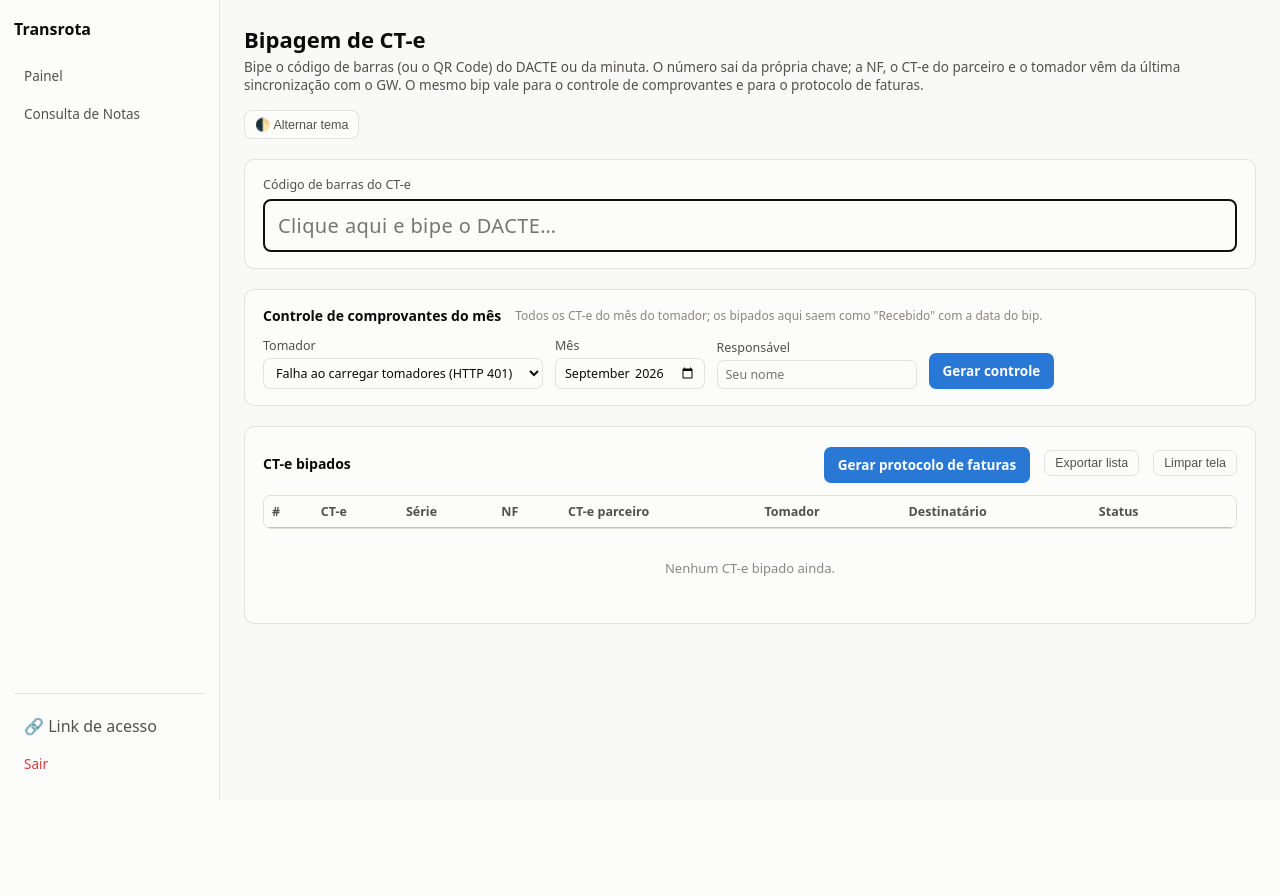
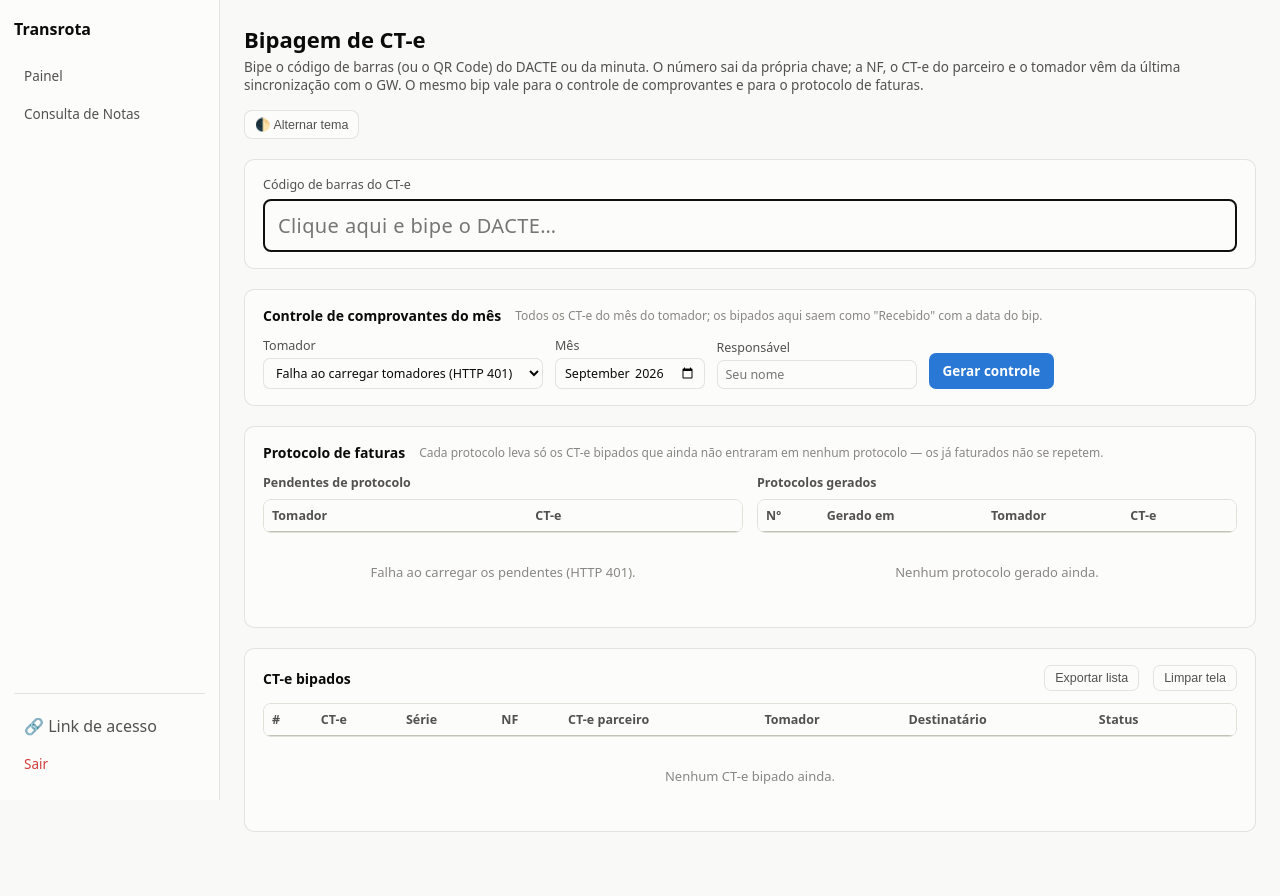
Before and after one commit to ErlanFerreira/Acompanhamento-de-entregas, a FastAPI app: template templates/bipagem.html in a window 1280 px wide. Before the commit the page ends 800 px from the top, so only its background shows below. Run offline with FastAPI, Linux system fonts and the light colour scheme; the template is opened without the code that fills it, so the values that code supplies are empty.

Commit message:
Dar baixa nos CT-e ao gerar o protocolo de faturas.
Cada protocolo gerado fica gravado (numero, data, tomador e o arquivo) e
marca os bips que entraram nele; o proximo protocolo do mesmo tomador so
leva os bipados que ainda nao foram faturados. Na tela: pendentes de
protocolo por tomador, historico com "Baixar" e "Desfazer" (devolve os CT-e
aos pendentes). Bip ja faturado nao pode ser desfeito sem desfazer o
protocolo antes.

Co-Authored-By: Claude Opus 5.5 <noreply@anthropic.com>

```diff
--- a/app/main.py
+++ b/app/main.py
@@ -20,7 +20,7 @@ from sqlalchemy.orm import Session
 
 from . import chave_cte, config, relatorios_bipagem
 from .db import get_db
-from .models import Bipagem, Carga, ConsultaItem, ConsultaJob, Meta
+from .models import Bipagem, Carga, ConsultaItem, ConsultaJob, Meta, ProtocoloFatura
 from .security import (
     COOKIE_MAX_AGE,
     COOKIE_NAME,
@@ -275,13 +275,25 @@ def api_bipagem_registrar(payload: dict, db: Session = Depends(get_db)):
         db.add(bip)
         db.commit()
     resultado["bipado_em"] = bip.bipado_em.isoformat() + "Z"
+    resultado["protocolo_id"] = bip.protocolo_id
     return resultado
 
 
 @app.delete("/api/bipagem", dependencies=[Depends(require_acesso_completo_api)])
 def api_bipagem_remover(chave: str, db: Session = Depends(get_db)):
     """Desfaz um bip (ex: bipado por engano) -- no controle de comprovantes
-    o CT-e volta a ficar sem data de envio."""
+    o CT-e volta a ficar sem data de envio. Não desfaz bip que já entrou num
+    protocolo de faturas (desfaça o protocolo antes)."""
+    faturado = (
+        db.query(Bipagem.protocolo_id)
+        .filter(Bipagem.chave == chave, Bipagem.protocolo_id.isnot(None))
+        .first()
+    )
+    if faturado:
+        return JSONResponse(
+            {"erro": f"Esse CT-e já está no protocolo de faturas nº {faturado[0]} -- desfaça o protocolo antes."},
+            status_code=409,
+        )
     db.query(Bipagem).filter(Bipagem.chave == chave).delete()
     db.commit()
     return {"ok": True}
@@ -320,13 +332,60 @@ def api_bipagem_controle(tomador: str, mes: str, responsavel: str = "", db: Sess
     return _xlsx_response(conteudo, f"controle_comprovantes_{sufixo}_{mes}.xlsx")
 
 
-@app.post("/api/bipagem/protocolo", dependencies=[Depends(require_acesso_completo_api)])
-def api_bipagem_protocolo(payload: dict, db: Session = Depends(get_db)):
-    """Protocolo de envio de faturas (modelo "ENVIO DE COMPROVANTE -
-    PETROCARGAS") dos CT-e bipados -- uma aba por filial + tomador."""
-    chaves = [str(x) for x in (payload.get("leituras") or [])][:2000]
-    conteudo = relatorios_bipagem.gerar_protocolo_faturas(db, chaves)
-    return _xlsx_response(conteudo, f"protocolo_faturas_{datetime.date.today().isoformat()}.xlsx")
+def _protocolo_to_dict(p: ProtocoloFatura) -> dict:
+    return {
+        "id": p.id,
+        # "Z": gravado em UTC -- sem isso o navegador mostra 3h adiantado.
+        "criado_em": p.criado_em.isoformat() + "Z" if p.criado_em else None,
+        "tomador_id": p.tomador_id,
+        "tomador_nome": p.tomador_nome,
+        "quantidade": p.quantidade,
+    }
+
+
+@app.get("/api/bipagem/faturas/pendentes", dependencies=[Depends(require_acesso_completo_api)])
+def api_faturas_pendentes(db: Session = Depends(get_db)):
+    """CT-e bipados que ainda não entraram em nenhum protocolo de faturas."""
+    return {"pendentes": relatorios_bipagem.faturas_pendentes(db)}
+
+
+@app.post("/api/bipagem/faturas/protocolos", dependencies=[Depends(require_acesso_completo_api)])
+def api_faturas_gerar_protocolo(payload: dict, db: Session = Depends(get_db)):
+    """Gera o protocolo de envio de faturas (modelo "ENVIO DE COMPROVANTE -
+    PETROCARGAS") com os CT-e pendentes do tomador e dá baixa neles -- o
+    próximo protocolo não leva de novo os mesmos comprovantes. O arquivo
+    fica guardado; baixe por `/api/bipagem/faturas/protocolos/{id}/arquivo`."""
+    tomador = str(payload.get("tomador") or "")
+    protocolo = relatorios_bipagem.criar_protocolo_faturas(db, tomador)
+    if not protocolo:
+        return JSONResponse({"erro": "Nenhum CT-e pendente de protocolo para esse tomador."}, status_code=404)
+    chaves = [b.chave for b in db.query(Bipagem).filter(Bipagem.protocolo_id == protocolo.id)]
+    return {**_protocolo_to_dict(protocolo), "chaves": chaves}
+
+
+@app.get("/api/bipagem/faturas/protocolos", dependencies=[Depends(require_acesso_completo_api)])
+def api_faturas_protocolos(db: Session = Depends(get_db)):
+    protocolos = db.query(ProtocoloFatura).order_by(ProtocoloFatura.criado_em.desc()).limit(50).all()
+    return {"protocolos": [_protocolo_to_dict(p) for p in protocolos]}
+
+
+@app.get("/api/bipagem/faturas/protocolos/{protocolo_id}/arquivo", dependencies=[Depends(require_acesso_completo_api)])
+def api_faturas_protocolo_arquivo(protocolo_id: int, db: Session = Depends(get_db)):
+    p = db.query(ProtocoloFatura).filter(ProtocoloFatura.id == protocolo_id).first()
+    if not p or not p.arquivo:
+        return JSONResponse({"erro": "Protocolo não encontrado."}, status_code=404)
+    nome = "".join(c for c in (p.tomador_nome or "") if c.isalnum() or c == " ").strip().replace(" ", "_")[:40]
+    data = relatorios_bipagem.data_br(p.criado_em).isoformat()
+    return _xlsx_response(p.arquivo, f"protocolo_faturas_{p.id}_{nome}_{data}.xlsx")
+
+
+@app.delete("/api/bipagem/faturas/protocolos/{protocolo_id}", dependencies=[Depends(require_acesso_completo_api)])
+def api_faturas_desfazer_protocolo(protocolo_id: int, db: Session = Depends(get_db)):
+    """Desfaz um protocolo gerado por engano -- os CT-e dele voltam a ficar
+    pendentes de protocolo."""
+    if not relatorios_bipagem.desfazer_protocolo(db, protocolo_id):
+        return JSONResponse({"erro": "Protocolo não encontrado."}, status_code=404)
+    return {"ok": True}
 
 
 _COLUNAS_BIPAGEM = [
--- a/app/seed.py
+++ b/app/seed.py
@@ -12,6 +12,9 @@ _COLUNAS_ADICIONADAS = {
         "endereco_consignatario": "VARCHAR(255)",
         "serie": "VARCHAR(10)",
         "filial": "VARCHAR(60)",
+    },
+    "bipagens": {
+        "protocolo_id": "INTEGER",
     },
 }
 
--- a/static/app.css
+++ b/static/app.css
@@ -298,3 +298,10 @@ tr.bip-row-warn td { background: color-mix(in srgb, var(--status-warning) 8%, tr
 .bip-form select { min-width: 280px; }
 [hidden] { display: none !important; }
 .bip-tag { display: inline-block; font-size: 10.5px; font-weight: 600; padding: 1px 6px; border-radius: 999px; background: color-mix(in srgb, var(--accent) 16%, transparent); color: var(--accent); vertical-align: 1px; }
+.bip-subtitulo { font-size: 12.5px; font-weight: 600; color: var(--text-secondary); margin: 0 0 8px; }
+.bip-faturas { margin-bottom: 0; }
+.bip-faturas .table-scroll { max-height: 280px; }
+.bip-acoes { white-space: nowrap; text-align: right; }
+.bip-acoes .btn, .bip-acoes .btn-primary { padding: 3px 10px; font-size: 12px; }
+.bip-tag.faturado { background: color-mix(in srgb, var(--status-good) 16%, transparent); color: var(--success-text); }
+@media (max-width: 900px) { .bip-faturas { grid-template-columns: 1fr; } }
--- a/static/bipagem.js
+++ b/static/bipagem.js
@@ -10,7 +10,10 @@
   const count = document.getElementById("bip-count");
   const btnExportar = document.getElementById("btn-exportar");
   const btnLimpar = document.getElementById("btn-limpar");
-  const btnProtocolo = document.getElementById("btn-protocolo");
+  const pendBody = document.getElementById("pend-body");
+  const pendVazio = document.getElementById("pend-vazio");
+  const protBody = document.getElementById("prot-body");
+  const protVazio = document.getElementById("prot-vazio");
   const btnControle = document.getElementById("btn-controle");
   const fTomador = document.getElementById("f-tomador");
   const fMes = document.getElementById("f-mes");
@@ -61,7 +64,8 @@
         '<tr class="' + (r.encontrado ? "" : "bip-row-warn") + '">' +
           '<td class="num">' + n + '</td>' +
           '<td class="num"><strong>' + esc(r.numero) + '</strong>' +
-            (r.tipo && r.tipo !== "CT-e" ? ' <span class="bip-tag">' + esc(r.tipo) + '</span>' : "") + '</td>' +
+            (r.tipo && r.tipo !== "CT-e" ? ' <span class="bip-tag">' + esc(r.tipo) + '</span>' : "") +
+            (r.protocolo_id ? ' <span class="bip-tag faturado" title="Já entrou no protocolo de faturas nº ' + esc(r.protocolo_id) + '">Protocolo nº ' + esc(r.protocolo_id) + '</span>' : "") + '</td>' +
           '<td class="num">' + esc(r.serie) + '</td>' +
           '<td class="num">' + vazioSe(r.notas_fiscais) + '</td>' +
           '<td class="num">' + vazioSe(r.cte_redespacho) + '</td>' +
@@ -74,7 +78,7 @@
     }).join("");
     vazio.style.display = itens.length ? "none" : "";
     count.textContent = itens.length ? itens.length + " CT-e" : "";
-    btnExportar.disabled = btnLimpar.disabled = btnProtocolo.disabled = !itens.length;
+    btnExportar.disabled = btnLimpar.disabled = !itens.length;
   }
 
   async function processar(leitura) {
@@ -109,9 +113,11 @@
     else itens.unshift(r);
     salvar();
     render();
+    carregarFaturas();
     if (r.duplicado) {
       const quando = new Date(r.bipado_em).toLocaleString("pt-BR", { day: "2-digit", month: "2-digit", year: "numeric", hour: "2-digit", minute: "2-digit" });
-      mostrarFeedback("aviso", esc(r.tipo || "CT-e") + " <strong>" + esc(r.numero) + "</strong> já tinha sido bipado (" + esc(quando) + ").");
+      const noProtocolo = r.protocolo_id ? " Já está no protocolo de faturas nº " + esc(r.protocolo_id) + "." : "";
+      mostrarFeedback("aviso", esc(r.tipo || "CT-e") + " <strong>" + esc(r.numero) + "</strong> já tinha sido bipado (" + esc(quando) + ")." + noProtocolo);
       return;
     }
 
@@ -166,14 +172,19 @@
         method: "DELETE",
         credentials: "same-origin",
       });
-      if (!resp.ok) throw new Error("HTTP " + resp.status);
+      if (!resp.ok) {
+        let msg = "HTTP " + resp.status;
+        try { msg = (await resp.json()).erro || msg; } catch (e) { /* resposta não-JSON */ }
+        throw new Error(msg);
+      }
     } catch (e) {
-      mostrarFeedback("erro", "Não consegui desfazer o bip (" + esc(e.message) + ").");
+      mostrarFeedback("erro", "Não consegui desfazer o bip: " + esc(e.message));
       return;
     }
     itens = itens.filter(function (x) { return x.chave !== chave; });
     salvar();
     render();
+    carregarFaturas();
     fLeitura.focus();
   });
 
@@ -226,8 +237,112 @@
     baixar("/api/bipagem/exportar", postJson({ leituras: chavesEmOrdem() }), "bipagem.xlsx", btnExportar);
   });
 
-  btnProtocolo.addEventListener("click", function () {
-    baixar("/api/bipagem/protocolo", postJson({ leituras: chavesEmOrdem() }), "protocolo_faturas.xlsx", btnProtocolo);
+  // ---------------------------------------------- protocolo de faturas ----
+
+  function fmtDataHora(iso) {
+    return new Date(iso).toLocaleString("pt-BR", { day: "2-digit", month: "2-digit", year: "numeric", hour: "2-digit", minute: "2-digit" });
+  }
+
+  function baixarProtocolo(id, botao) {
+    return baixar("/api/bipagem/faturas/protocolos/" + id + "/arquivo", {}, "protocolo_faturas_" + id + ".xlsx", botao);
+  }
+
+  async function carregarFaturas() {
+    try {
+      const [rp, rh] = await Promise.all([
+        fetch("/api/bipagem/faturas/pendentes", { credentials: "same-origin" }),
+        fetch("/api/bipagem/faturas/protocolos", { credentials: "same-origin" }),
+      ]);
+      if (!rp.ok || !rh.ok) throw new Error("HTTP " + (rp.ok ? rh.status : rp.status));
+      const pendentes = (await rp.json()).pendentes || [];
+      const protocolos = (await rh.json()).protocolos || [];
+
+      pendBody.innerHTML = pendentes.map(function (g) {
+        const rotulo = g.cnpj_raiz ? g.nome + " (" + g.cnpj_raiz + ")" : g.nome;
+        return (
+          "<tr>" +
+            "<td>" + esc(rotulo) + "</td>" +
+            '<td class="num">' + esc(g.quantidade) + "</td>" +
+            '<td class="bip-acoes"><button class="btn-primary bip-gerar" type="button" data-tomador="' + esc(g.id) + '" data-nome="' + esc(g.nome) + '" data-qtd="' + esc(g.quantidade) + '">Gerar protocolo</button></td>' +
+          "</tr>"
+        );
+      }).join("");
+      pendVazio.style.display = pendentes.length ? "none" : "";
+
+      protBody.innerHTML = protocolos.map(function (p) {
+        return (
+          "<tr>" +
+            '<td class="num"><strong>' + esc(p.id) + "</strong></td>" +
+            "<td>" + esc(fmtDataHora(p.criado_em)) + "</td>" +
+            "<td>" + esc(p.tomador_nome) + "</td>" +
+            '<td class="num">' + esc(p.quantidade) + "</td>" +
+            '<td class="bip-acoes">' +
+              '<button class="btn bip-baixar" type="button" data-id="' + esc(p.id) + '">Baixar</button> ' +
+              '<button class="btn bip-desfazer" type="button" data-id="' + esc(p.id) + '" data-qtd="' + esc(p.quantidade) + '" title="Devolve os CT-e deste protocolo para os pendentes">Desfazer</button>' +
+            "</td>" +
+          "</tr>"
+        );
+      }).join("");
+      protVazio.style.display = protocolos.length ? "none" : "";
+    } catch (e) {
+      pendBody.innerHTML = "";
+      pendVazio.style.display = "";
+      pendVazio.textContent = "Falha ao carregar os pendentes (" + e.message + ").";
+    }
+  }
+
+  // Marca na lista da tela os CT-e que acabaram de entrar num protocolo.
+  function marcarFaturados(chaves, protocoloId) {
+    const conjunto = new Set(chaves || []);
+    itens.forEach(function (x) { if (conjunto.has(x.chave)) x.protocolo_id = protocoloId; });
+    salvar();
+    render();
+  }
+
+  pendBody.addEventListener("click", async function (ev) {
+    const btn = ev.target.closest(".bip-gerar");
+    if (!btn) return;
+    const msg = "Gerar o protocolo de faturas de " + btn.dataset.nome + " com " + btn.dataset.qtd +
+      " CT-e? Eles saem dos pendentes e não entram no próximo protocolo.";
+    if (!confirm(msg)) return;
+    btn.disabled = true;
+    try {
+      const resp = await fetch("/api/bipagem/faturas/protocolos", Object.assign({ credentials: "same-origin" }, postJson({ tomador: btn.dataset.tomador })));
+      const body = await resp.json();
+      if (!resp.ok) throw new Error(body.erro || "HTTP " + resp.status);
+      marcarFaturados(body.chaves, body.id);
+      mostrarFeedback("ok", "Protocolo de faturas nº <strong>" + esc(body.id) + "</strong> gerado com " + esc(body.quantidade) + " CT-e (" + esc(body.tomador_nome) + ").");
+      await carregarFaturas();
+      await baixarProtocolo(body.id, btn);
+    } catch (e) {
+      mostrarFeedback("erro", "Falha ao gerar o protocolo: " + esc(e.message));
+      btn.disabled = false;
+    }
+  });
+
+  protBody.addEventListener("click", async function (ev) {
+    const baixarBtn = ev.target.closest(".bip-baixar");
+    if (baixarBtn) {
+      baixarProtocolo(baixarBtn.dataset.id, baixarBtn);
+      return;
+    }
+    const desfazerBtn = ev.target.closest(".bip-desfazer");
+    if (!desfazerBtn) return;
+    const id = desfazerBtn.dataset.id;
+    if (!confirm("Desfazer o protocolo nº " + id + "? Os " + desfazerBtn.dataset.qtd + " CT-e dele voltam para os pendentes.")) return;
+    desfazerBtn.disabled = true;
+    try {
+      const resp = await fetch("/api/bipagem/faturas/protocolos/" + id, { method: "DELETE", credentials: "same-origin" });
+      if (!resp.ok) throw new Error("HTTP " + resp.status);
+      itens.forEach(function (x) { if (String(x.protocolo_id) === String(id)) x.protocolo_id = null; });
+      salvar();
+      render();
+      mostrarFeedback("ok", "Protocolo nº " + esc(id) + " desfeito -- os CT-e voltaram para os pendentes.");
+      carregarFaturas();
+    } catch (e) {
+      mostrarFeedback("erro", "Falha ao desfazer o protocolo: " + esc(e.message));
+      desfazerBtn.disabled = false;
+    }
   });
 
   btnControle.addEventListener("click", function () {
@@ -287,4 +402,5 @@
   render();
   fLeitura.focus();
   carregarTomadores();
+  carregarFaturas();
 })();
--- a/templates/bipagem.html
+++ b/templates/bipagem.html
@@ -36,12 +36,40 @@
     </div>
   </section>
 
+  <section class="table-section" style="margin-bottom: 20px;">
+    <div class="table-toolbar">
+      <h2>Protocolo de faturas</h2>
+      <span class="count">Cada protocolo leva só os CT-e bipados que ainda não entraram em nenhum protocolo — os já faturados não se repetem.</span>
+    </div>
+    <div class="grid-2 bip-faturas">
+      <div>
+        <h3 class="bip-subtitulo">Pendentes de protocolo</h3>
+        <div class="table-scroll">
+          <table class="detail">
+            <thead><tr><th>Tomador</th><th>CT-e</th><th></th></tr></thead>
+            <tbody id="pend-body"></tbody>
+          </table>
+        </div>
+        <div class="empty-state" id="pend-vazio">Nenhum CT-e pendente de protocolo.</div>
+      </div>
+      <div>
+        <h3 class="bip-subtitulo">Protocolos gerados</h3>
+        <div class="table-scroll">
+          <table class="detail">
+            <thead><tr><th>Nº</th><th>Gerado em</th><th>Tomador</th><th>CT-e</th><th></th></tr></thead>
+            <tbody id="prot-body"></tbody>
+          </table>
+        </div>
+        <div class="empty-state" id="prot-vazio">Nenhum protocolo gerado ainda.</div>
+      </div>
+    </div>
+  </section>
+
   <section class="table-section">
     <div class="table-toolbar">
       <h2>CT-e bipados</h2>
       <span class="count" id="bip-count"></span>
       <span class="filters-spacer"></span>
-      <button class="btn-primary" id="btn-protocolo" type="button" disabled title="Protocolo de envio de faturas com os CT-e/minutas desta lista">Gerar protocolo de faturas</button>
       <button class="btn" id="btn-exportar" type="button" disabled>Exportar lista</button>
       <button class="btn" id="btn-limpar" type="button" disabled>Limpar tela</button>
     </div>
```
Also changed, not shown: app/models.py (+18 -0 lines), app/relatorios_bipagem.py (+102 -1 lines).
